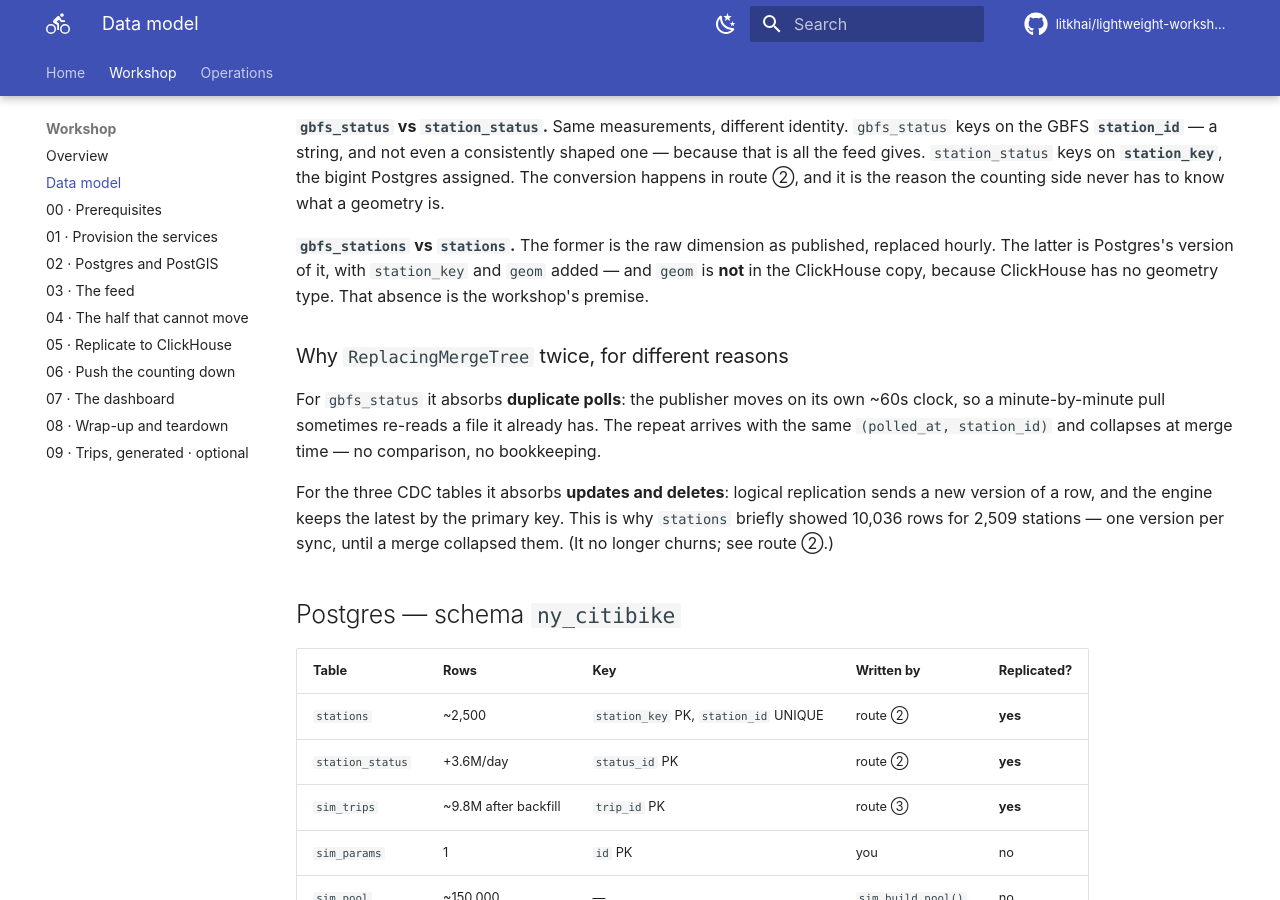
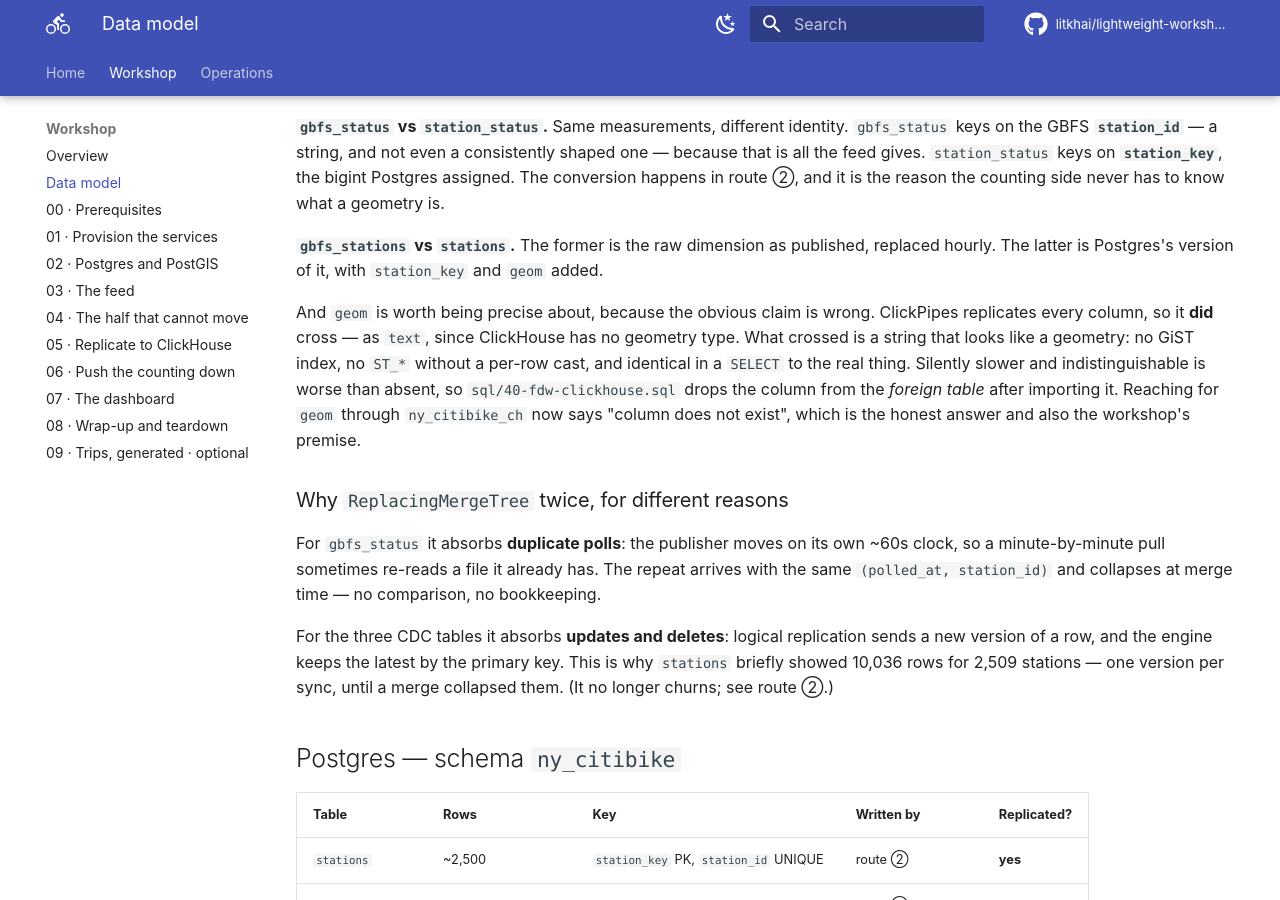
Before and after one commit to litkhai/lightweight-workshop-ny-citi-bike, an MkDocs documentation site: the page built from workshop/data-model.md, in a window 1280 px wide and 900 px high, scrolled down 1756 px. Built offline with MkDocs 1.6.1 and Material for MkDocs 9.7.7, drawn with Linux system fonts in a browser that asks for light colours; comment, search, counter and statistics services are not loaded.

Commit message:
Correct the claim that geom did not cross
The page said geom is not in the ClickHouse copy because ClickHouse has no
geometry type. It is: ClickPipes replicates every column, and it arrived as text.
The absence is something sql/40-fdw-clickhouse.sql arranges afterwards by dropping
the column from the foreign table — precisely so that reaching for it fails loudly
rather than casting per row with no index.

Co-Authored-By: Claude Opus 5 (1M context) <noreply@anthropic.com>

````diff
--- a/workshop/data-model.md
+++ b/workshop/data-model.md
@@ -46,7 +46,9 @@ to. Read [the naming rule](workshop-overview.md#names) first if you have not.
 └──────────────────────────────────────────────────────────────────────────┘
 ```
 
-Routes ① to ④ move rows. **Route ⑤ does not** — it is a query path, and the section on it explains why that distinction matters more than any other on this page.
+Routes ① to ④ move rows. **Route ⑤ does not** — it is a query path, and the
+section on it explains why that distinction matters more than any other on this
+page.
 
 `station_status` makes a round trip: ClickHouse → Postgres → ClickHouse. That is
 route ② followed by route ④, and it is the single most confusing thing here.
@@ -76,8 +78,16 @@ is.
 
 **`gbfs_stations` vs `stations`.** The former is the raw dimension as published,
 replaced hourly. The latter is Postgres's version of it, with `station_key` and
-`geom` added — and `geom` is **not** in the ClickHouse copy, because ClickHouse has
-no geometry type. That absence is the workshop's premise.
+`geom` added.
+
+And `geom` is worth being precise about, because the obvious claim is wrong.
+ClickPipes replicates every column, so it **did** cross — as `text`, since
+ClickHouse has no geometry type. What crossed is a string that looks like a
+geometry: no GiST index, no `ST_*` without a per-row cast, and identical in a
+`SELECT` to the real thing. Silently slower and indistinguishable is worse than
+absent, so `sql/40-fdw-clickhouse.sql` drops the column from the *foreign table*
+after importing it. Reaching for `geom` through `ny_citibike_ch` now says "column
+does not exist", which is the honest answer and also the workshop's premise.
 
 ### Why `ReplacingMergeTree` twice, for different reasons
 
````
